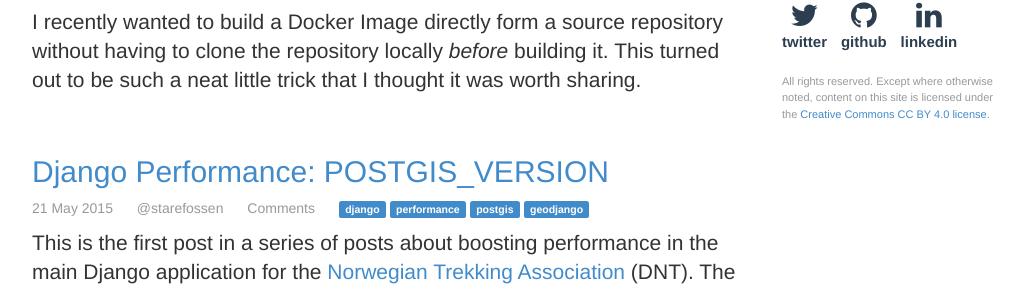
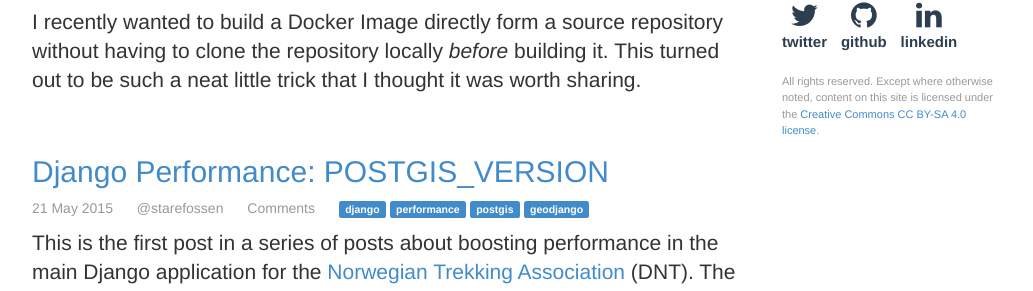
Before and after one commit to Starefossen/starefossen.github.com, a Jekyll site: the page built from index.html, in a window 1280 px wide. Shown: the part 206-497 px from the top of the page, without its empty margins (123-1156 px from the left). Built offline with Jekyll 4.4.1, drawn with Linux system fonts in a browser that asks for light colours; nearby versions of some CDN libraries; Markdown is read by kramdown in place of the engine named in the settings; a script that is not in the unit is left out; comment, search, counter and statistics services are not loaded.

```diff
--- a/_config.yml
+++ b/_config.yml
@@ -6,8 +6,8 @@ repo: https://github.com/starefossen/starefossen.github.com
 ga_id: UA-38558206-2
 
 license:
-    title: Creative Commons CC BY 4.0 license
-    url: https://creativecommons.org/licenses/by/4.0/
+    title: Creative Commons CC BY-SA 4.0 license
+    url: https://creativecommons.org/licenses/by-sa/4.0/
 
 social: !!omap
   - icon: twitter
```
